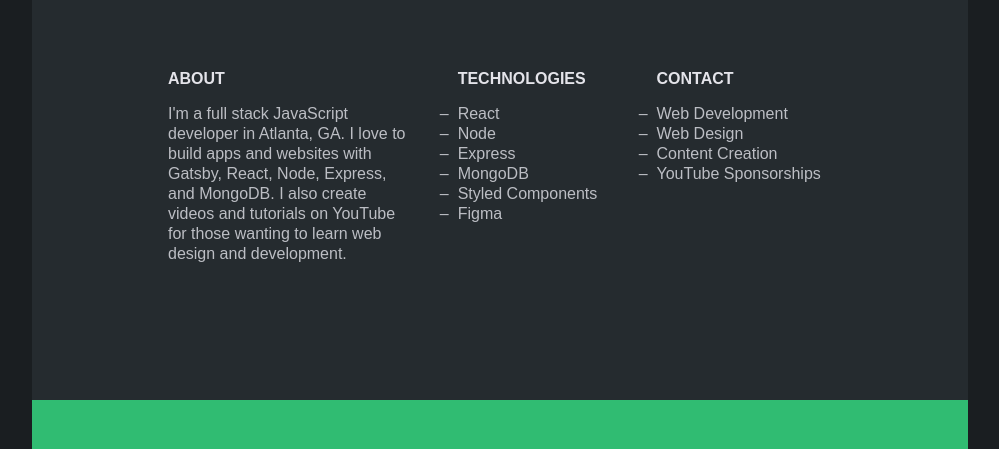
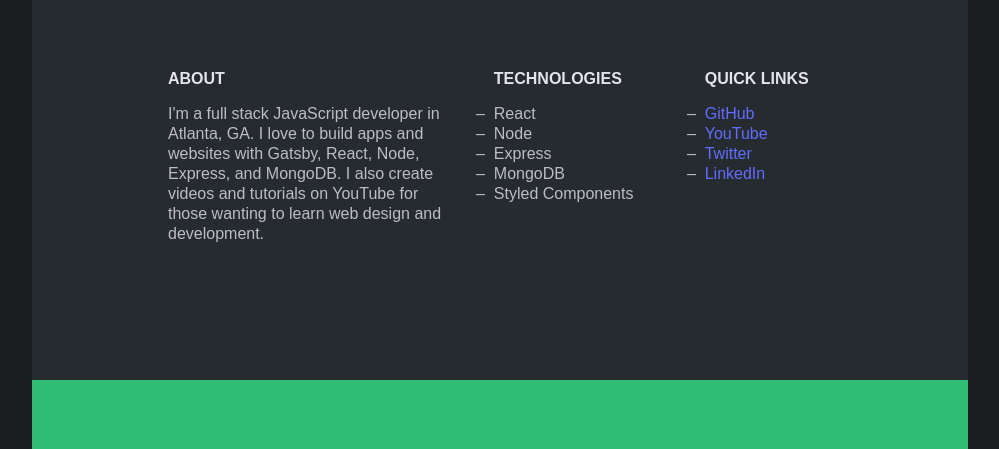
Before and after one commit to hunterbecton/portfolio, a Gatsby site: page / in a window 1280 px wide. Shown: the part 206-655 px from the top of the page, without its empty margins (140-1139 px from the left). Built offline with nearby package versions, Linux system fonts and the light colour scheme; Gatsby itself is replaced by a stand-in of ours.

Commit message:
changed some padding and changed quick links section

```diff
--- a/src/components/Portfolio/About.jsx
+++ b/src/components/Portfolio/About.jsx
@@ -54,16 +54,43 @@
             <AboutListItem>Express</AboutListItem>
             <AboutListItem>MongoDB</AboutListItem>
             <AboutListItem>Styled Components</AboutListItem>
-            <AboutListItem>Figma</AboutListItem>
           </AboutList>
         </AboutSmallSection>
         <AboutSmallSection>
-          <AboutContentTitle>Contact</AboutContentTitle>
+          <AboutContentTitle>Quick Links</AboutContentTitle>
           <AboutList>
-            <AboutListItem>Web Development</AboutListItem>
-            <AboutListItem>Web Design</AboutListItem>
-            <AboutListItem>Content Creation</AboutListItem>
-            <AboutListItem>YouTube Sponsorships</AboutListItem>
+            <a
+              target="_blank"
+              rel="noopener noreferrer"
+              href="https://github.com/hunterbecton"
+              alt="GitHub"
+            >
+              <AboutListItem>GitHub</AboutListItem>
+            </a>
+            <a
+              target="_blank"
+              rel="noopener noreferrer"
+              href="https://youtube.com/skillthrive"
+              alt="YouTube"
+            >
+              <AboutListItem>YouTube</AboutListItem>
+            </a>
+            <a
+              target="_blank"
+              rel="noopener noreferrer"
+              href="https://twitter.com/hunterbecton"
+              alt="Twitter"
+            >
+              <AboutListItem>Twitter</AboutListItem>
+            </a>
+            <a
+              target="_blank"
+              rel="noopener noreferrer"
+              href="https://www.linkedin.com/in/huntergarrett/"
+              alt="LinkedIn"
+            >
+              <AboutListItem>LinkedIn</AboutListItem>
+            </a>
           </AboutList>
         </AboutSmallSection>
       </AboutContent>
--- a/src/styles/GlobalStyles.js
+++ b/src/styles/GlobalStyles.js
@@ -25,11 +25,11 @@
       overflow-x: hidden;
 
       @media ${props => props.theme.breakpoints.m} {
-        padding: 2rem 3rem 3rem 3rem;
+        padding: 5rem 3rem;
       }
 
       @media ${props => props.theme.breakpoints.s} {
-            padding: 8rem 0 0 0;
+            padding: 5rem 0 0 0;
       }
     }
 
```
